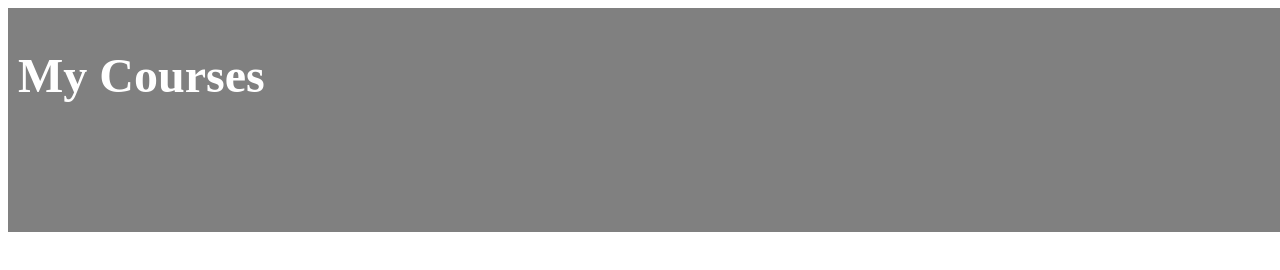
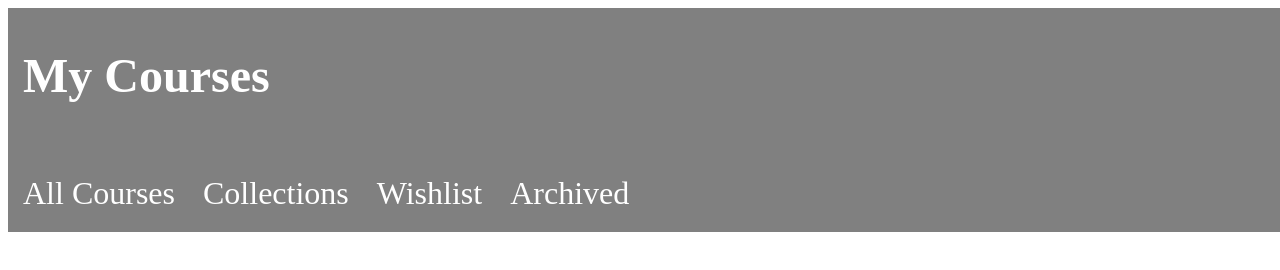
Before and after one commit to jeremiahblackol/christmas-practice, a plain HTML site: page index.html in a window 1280 px wide. Drawn offline with Linux system fonts and the light colour scheme; a web font is replaced by a local one.

Commit message:
rough sketch of comp

```diff
--- a/index.html
+++ b/index.html
@@ -10,16 +10,16 @@
     <nav class="header-styles">
       <h1>My Courses</h1>
       <section class="subtitle-styles">
-        <p></p>
+        <p>All Courses</p>
       </section>
       <section class="subtitle-styles">
-        <p></p>
+        <p>Collections</p>
       </section>
       <section class="subtitle-styles">
-        <p></p>
+        <p>Wishlist</p>
       </section>
       <section class="subtitle-styles">
-        <p></p>
+        <p>Archived</p>
       </section>
     </nav>
     <main>
--- a/styles.css
+++ b/styles.css
@@ -3,23 +3,40 @@
   color: white;
 }
 
-.body {
+h1 {
+  display: block;
+}
+
+body {
   position: relative;
   padding: 0;
 }
 
+p {
+  margin-bottom: 0;
+}
+
 .header-styles {
+  display: block;
   background-color: gray;
   position: absolute;
-  display: flex;
   width: 100%;
   height: 7em;
   font-size: 2em;
-  padding-left: 10px;
+  padding-left: 15px;
 }
 
 .subtitle-styles {
+  display: inline-block;
+  font-size: 1em;
+  padding-right: 20px;
+  margin-bottom: 3px;
+  position: relative;
+}
 
+.subtitle-styles:hover {
+  border-bottom: 4px solid white;
+  width: auto;
 }
 
 .appear-img {
```
